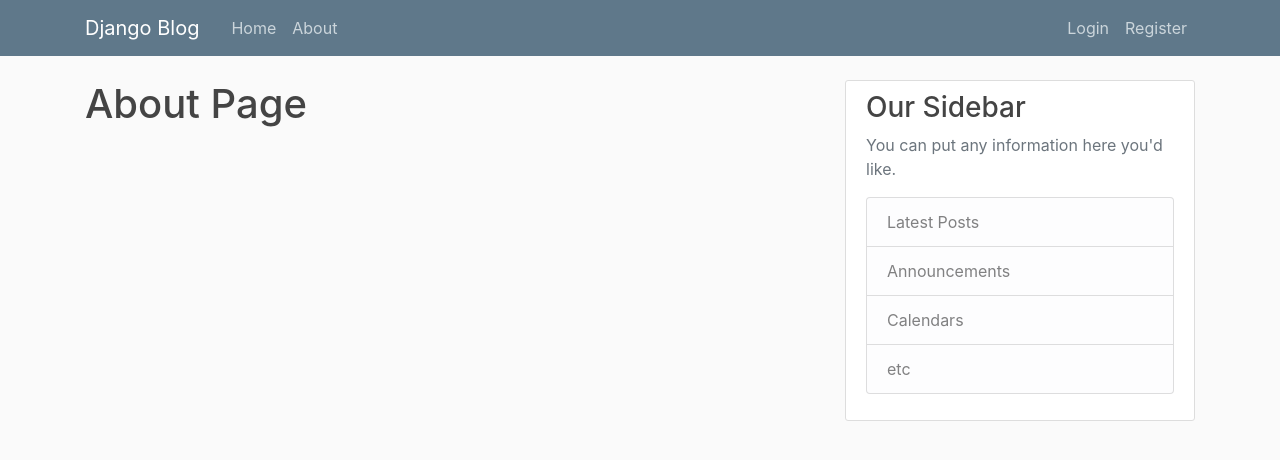
After one commit to knikm/LearningLog, a Django app: template blog/templates/blog/about.html in a window 1280 px wide. The commit adds this page. Shown: the top 460 px of the page. Run offline with Django 3.2, Linux system fonts and the light colour scheme; the template is opened without the code that fills it, so the values that code supplies are empty; some libraries are stand-ins or nearby versions.

Commit message:
Added templates, css and javascript

```diff
--- /dev/null
+++ b/blog/static/blog/main.css
@@ -0,0 +1,84 @@
+body {
+    background: #fafafa;
+    color: #333333;
+    margin-top: 5rem;
+  }
+
+  h1, h2, h3, h4, h5, h6 {
+    color: #444444;
+  }
+
+  ul {
+    margin: 0;
+  }
+
+  .bg-steel {
+    background-color: #5f788a;
+  }
+
+  .site-header .navbar-nav .nav-link {
+    color: #cbd5db;
+  }
+
+  .site-header .navbar-nav .nav-link:hover {
+    color: #ffffff;
+  }
+
+  .site-header .navbar-nav .nav-link.active {
+    font-weight: 500;
+  }
+
+  .content-section {
+    background: #ffffff;
+    padding: 10px 20px;
+    border: 1px solid #dddddd;
+    border-radius: 3px;
+    margin-bottom: 20px;
+  }
+
+  .article-title {
+    color: #444444;
+  }
+
+  a.article-title:hover {
+    color: #428bca;
+    text-decoration: none;
+  }
+
+  .article-content {
+    white-space: pre-line;
+  }
+
+  .article-img {
+    height: 65px;
+    width: 65px;
+    margin-right: 16px;
+  }
+
+  .article-metadata {
+    padding-bottom: 1px;
+    margin-bottom: 4px;
+    border-bottom: 1px solid #e3e3e3
+  }
+
+  .article-metadata a:hover {
+    color: #333;
+    text-decoration: none;
+  }
+
+  .article-svg {
+    width: 25px;
+    height: 25px;
+    vertical-align: middle;
+  }
+
+  .account-img {
+    height: 125px;
+    width: 125px;
+    margin-right: 20px;
+    margin-bottom: 16px;
+  }
+
+  .account-heading {
+    font-size: 2.5rem;
+  }
--- /dev/null
+++ b/blog/templates/blog/about.html
@@ -0,0 +1,4 @@
+{% extends "blog/base.html"%}
+{% block content%}
+    <h1> About Page </h1>
+{% endblock %}
--- /dev/null
+++ b/blog/templates/blog/base.html
@@ -0,0 +1,75 @@
+{% load static %}
+
+<!DOCTYPE html>
+<html lang="en">
+<head>
+
+    {% if title %}
+        <title>Django Blog - {{title}}</title>
+    {% else %}
+        <title>Django blog</title>
+    {% endif %}
+
+    <meta charset="UTF-8">
+    <meta name="viewport" content="width=<device-width>, initial-scale=1.0">
+    <meta http-equiv="X-UA-Compatible" content="ie=edge">
+    <meta charset="utf-8">
+    <meta name="viewport" content="width=device-width, initial-scale=1, shrink-to-fit=no">
+
+    <!-- Bootstrap CSS -->
+    <link rel="stylesheet" href="https://stackpath.bootstrapcdn.com/bootstrap/4.4.1/css/bootstrap.min.css" integrity="sha384-Vkoo8x4CGsO3+Hhxv8T/Q5PaXtkKtu6ug5TOeNV6gBiFeWPGFN9MuhOf23Q9Ifjh" crossorigin="anonymous">
+    <link rel="stylesheet" href="{% static 'blog/main.css' %}"
+
+
+</head>
+<body>
+    <!-- Adding a navigation bar -->
+    <header class="site-header">
+            <nav class="navbar navbar-expand-md navbar-dark bg-steel fixed-top">
+             <div class="container">
+                <a class="navbar-brand mr-4" href="{% url 'blog-home'%}">Django Blog</a>
+                <button class="navbar-toggler" type="button" data-toggle="collapse" data-target="#navbarToggle" aria-controls="navbarToggle" aria-expanded="false" aria-label="Toggle navigation">
+                <span class="navbar-toggler-icon"></span>
+                </button>
+                <div class="collapse navbar-collapse" id="navbarToggle">
+                  <div class="navbar-nav mr-auto">
+                    <a class="nav-item nav-link" href="{% url 'blog-home'%}">Home</a>
+                    <a class="nav-item nav-link" href="{% url 'blog-about'%}">About</a>
+                  </div>
+                  <!-- Navbar Right Side -->
+                  <div class="navbar-nav">
+                    <a class="nav-item nav-link" href="#">Login</a>
+                    <a class="nav-item nav-link" href="#">Register</a>
+                  </div>
+                </div>
+              </div>
+            </nav>
+    </header>
+
+    <main role="main" class="container">
+        <div class="row">
+                  <div class="col-md-8">
+                    {% block content %}{% endblock %}
+                  </div>
+                  <div class="col-md-4">
+                    <div class="content-section">
+                      <h3>Our Sidebar</h3>
+                      <p class='text-muted'>You can put any information here you'd like.
+                        <ul class="list-group">
+                          <li class="list-group-item list-group-item-light">Latest Posts</li>
+                          <li class="list-group-item list-group-item-light">Announcements</li>
+                          <li class="list-group-item list-group-item-light">Calendars</li>
+                          <li class="list-group-item list-group-item-light">etc</li>
+                        </ul>
+                      </p>
+                    </div>
+                  </div>
+                </div>
+    </main>
+
+
+   <script src="https://code.jquery.com/jquery-3.4.1.slim.min.js" integrity="sha384-J6qa4849blE2+poT4WnyKhv5vZF5SrPo0iEjwBvKU7imGFAV0wwj1yYfoRSJoZ+n" crossorigin="anonymous"></script>
+    <script src="https://cdn.jsdelivr.net/npm/popper.js@1.16.0/dist/umd/popper.min.js" integrity="sha384-Q6E9RHvbIyZFJoft+2mJbHaEWldlvI9IOYy5n3zV9zzTtmI3UksdQRVvoxMfooAo" crossorigin="anonymous"></script>
+    <script src="https://stackpath.bootstrapcdn.com/bootstrap/4.4.1/js/bootstrap.min.js" integrity="sha384-wfSDF2E50Y2D1uUdj0O3uMBJnjuUD4Ih7YwaYd1iqfktj0Uod8GCExl3Og8ifwB6" crossorigin="anonymous"></script>
+</body>
+</html>
```
Also changed, not shown: blog/templates/blog/home.html (+15 -12 lines), blog/views.py (+20 -4 lines).
